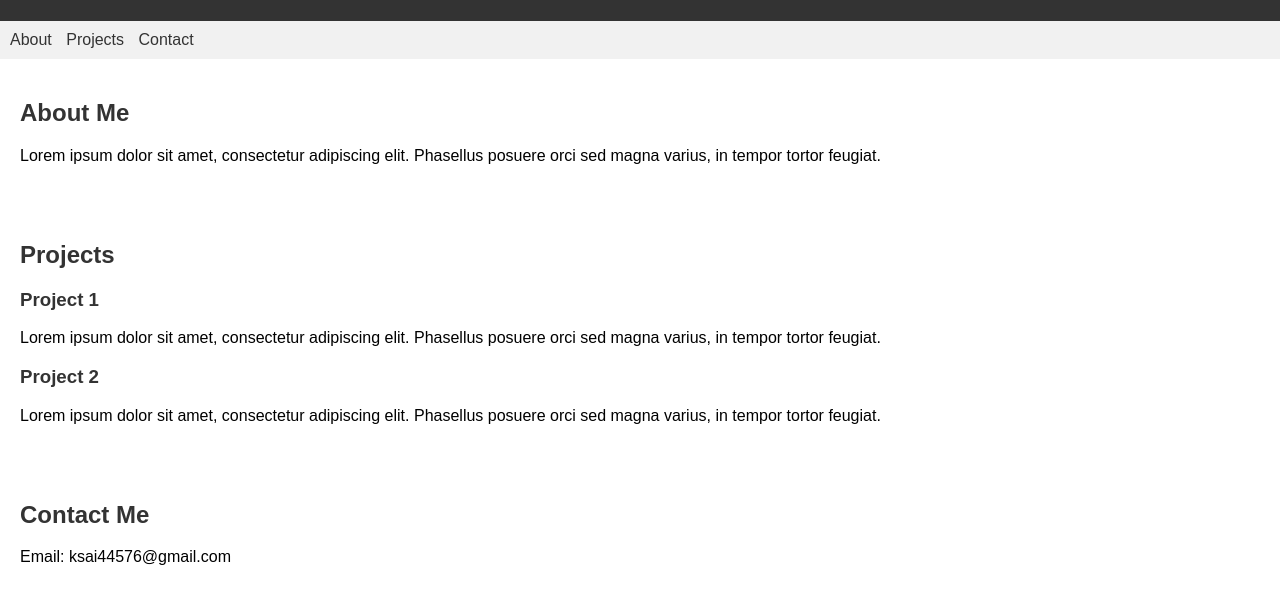
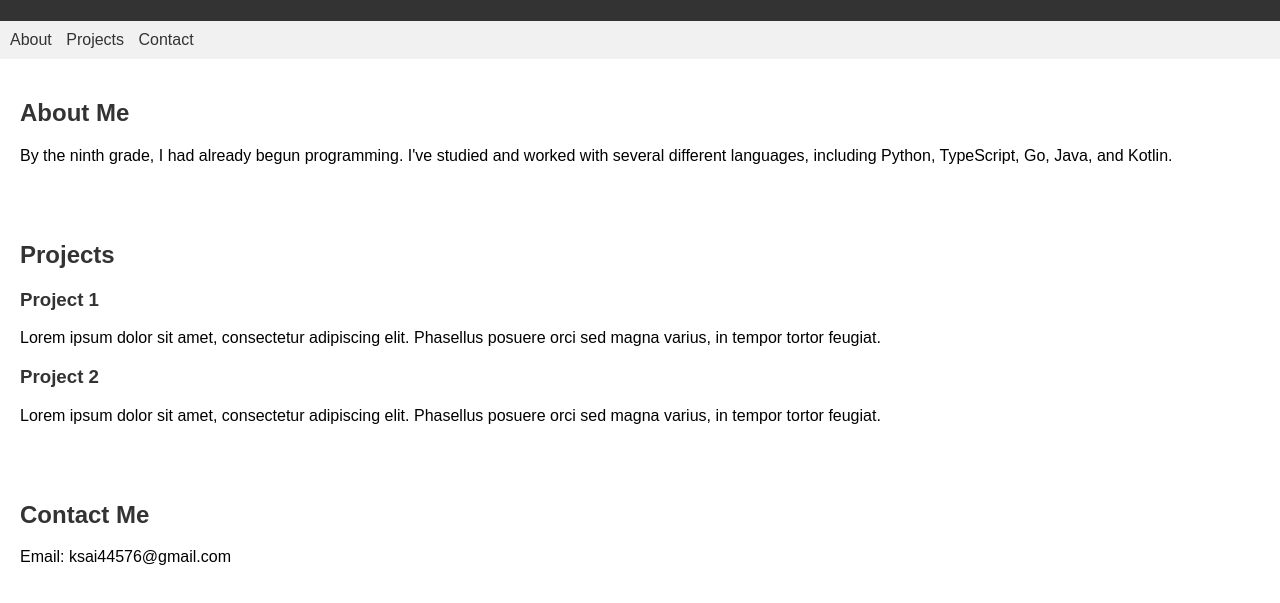
Before and after one commit to Harbinger-of-End/Portfolio, a plain HTML site: page index.html in a window 1280 px wide. Shown: the part 99-702 px from the top of the page. Drawn offline with Linux system fonts and the light colour scheme.

Commit message:
Added `about me` section

```diff
--- a/index.html
+++ b/index.html
@@ -18,9 +18,9 @@
         <section id="about">
             <h2>About Me</h2>
             <p>
-                Lorem ipsum dolor sit amet, consectetur adipiscing elit.
-                Phasellus posuere orci sed magna varius, in tempor tortor
-                feugiat.
+                By the ninth grade, I had already begun programming. I've
+                studied and worked with several different languages, including
+                Python, TypeScript, Go, Java, and Kotlin.
             </p>
         </section>
         <section id="projects">
```
